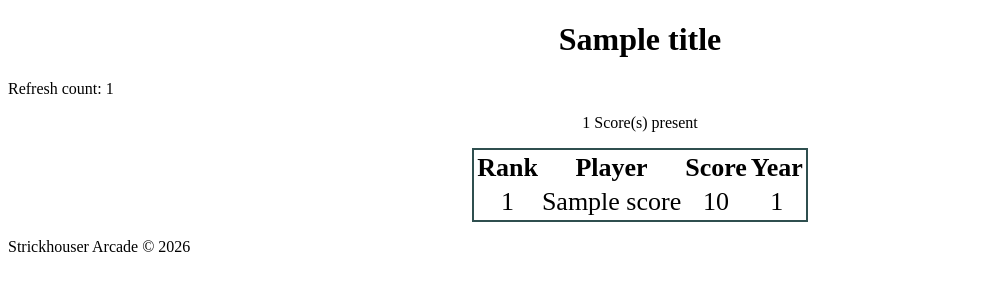
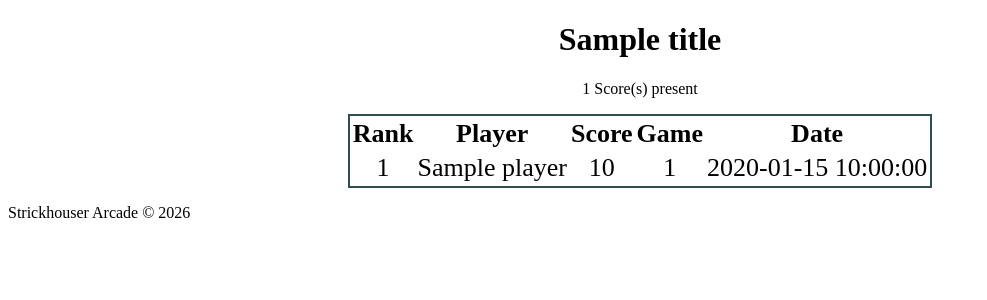
Before and after one commit to JonWoessner/Strickhouser_Leaderboard, a Flask app: template templates/leaderboard_base.html in a window 1280 px wide. Shown: the part 26-326 px from the top of the page, without its empty margins (0-987 px from the left). Run offline with Flask 3, Linux system fonts and the light colour scheme; the template is opened without the code that fills it: most values are stand-ins (such as "Sample title", 1, 10 or a date in 2020).

Commit message:
More leaderboard stuff added like modifying the leaderboard with a date and adding a date selector to the form

```diff
--- a/app.py
+++ b/app.py
@@ -8,8 +8,8 @@ app = Flask(__name__)
 DATABASEPATH = 'leaderboard.db' #path to database
 
 def get_current_game():
-    '''divide current time to 30s windows to cycle through game titles'''
-    game_num = int(time.time() / 30) % 3 ##replace 3 with number of games in db
+    '''divide current time to 45s windows to cycle through game titles'''
+    game_num = int(time.time() / 45) % 10 ##replace 3 with number of games in db
     return game_num + 1 ##db starts indexing at 1, mod starts at 0
 
 def get_db_connection():
@@ -64,7 +64,7 @@ valid_game = {'PACMAN': 10000,
 
 @app.route('/')
 def home():
-    page_title = "Title of thou Home"
+    page_title = "Strickhouser Arcade"
     return render_template('index.html', title=page_title)
 
 
@@ -80,7 +80,8 @@ def lead_base():
     dbscores = conn.execute('''
         SELECT  main.player,
                 main.score,
-                games.game AS game_id
+                games.game AS game_id,
+                main.date
         FROM main
         INNER JOIN games ON main.game_id = games.id
         ORDER BY main.score DESC;
@@ -137,14 +138,14 @@ def submit():
             score=0
 
 
-        try:
-            request.form['gameid'].strip().upper() == valid_game.keys()
-        except:
-            error = "Invalid Game ID"
-            print('Are you sure thats a real game')
+        #try:
+        #    request.form['gameid'].strip().upper() == valid_game.keys()
+        #except:
+        #    error = "Invalid Game ID"
+        #    print('Are you sure thats a real game')
             #print('Input', request.form['gameid'].upper().strip())
             #print('Pair', valid_game.keys())
-            game=''
+        #    game=''
 
             #if request.form['gameid'].strip().upper() == valid_game.keys('PACMAN'):
             #    pass
--- a/templates/index.html
+++ b/templates/index.html
@@ -1,6 +1,6 @@
 {% extends 'base.html' %}
 
-{% block title %}Title of thou Home{% endblock %}
+{% block title %}Strickhouser Arcade - Homepage{% endblock %}
 
 
 {% block content %}
--- a/templates/leaderboard_base.html
+++ b/templates/leaderboard_base.html
@@ -1,12 +1,13 @@
 {% extends 'base.html' %}
 
 {%block meta%} <meta http-equiv="refresh" content="45"> {%endblock%}
-{% block title %}Title of thou Leaderboards{% endblock %}
+{% block title %}Strickhouser Arcade - Leaderboard{% endblock %}
 
 
 {% block content %}
 <h1 class= title_style>{{ title }}</h1>
-    <p>Refresh count: {{count}}</p>
+    <!--<p>Refresh count: {{count}}</p>
+    -->
     {%if scores%}
 
     <p class= text_style>{{ score_count }} Score(s) present</p>
@@ -16,7 +17,8 @@
                 <th>Rank</th>
                 <th>Player</th>
                 <th>Score</th>
-                <th>Year</th>
+                <th>Game</th>
+                <th>Date</th>
             </tr>
         </thead>
 
@@ -24,15 +26,16 @@
         {%for score in scores%}
             <tr>
                 <td>{{ loop.index }}</td>
-                <td>{{ score.player_name | capitalize }}</td>
+                <td>{{ score.player | capitalize }}</td>
                 <td>{{ '{:,}'.format(score.score) }}</td>
                 <td>{{ score.game_id }}</td>
+                <td>{{ score.date }}</td>
 
             </tr>
         {% endfor %}
         </tbody>
     </table>
     {% else%}
-    <p>No scroes here</p>
+    <p>No scores here</p>
     {% endif%}
 {% endblock %}
```
Also changed, not shown: templates/form.html (+5 -3 lines), leaderboard.db, 1 other file.
